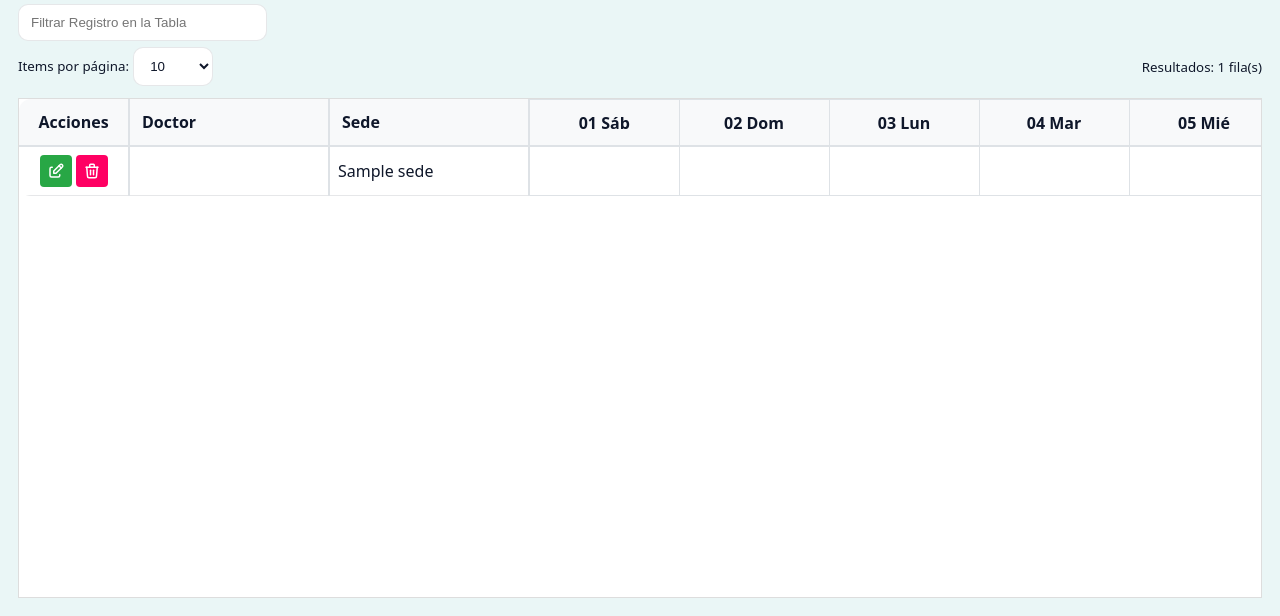
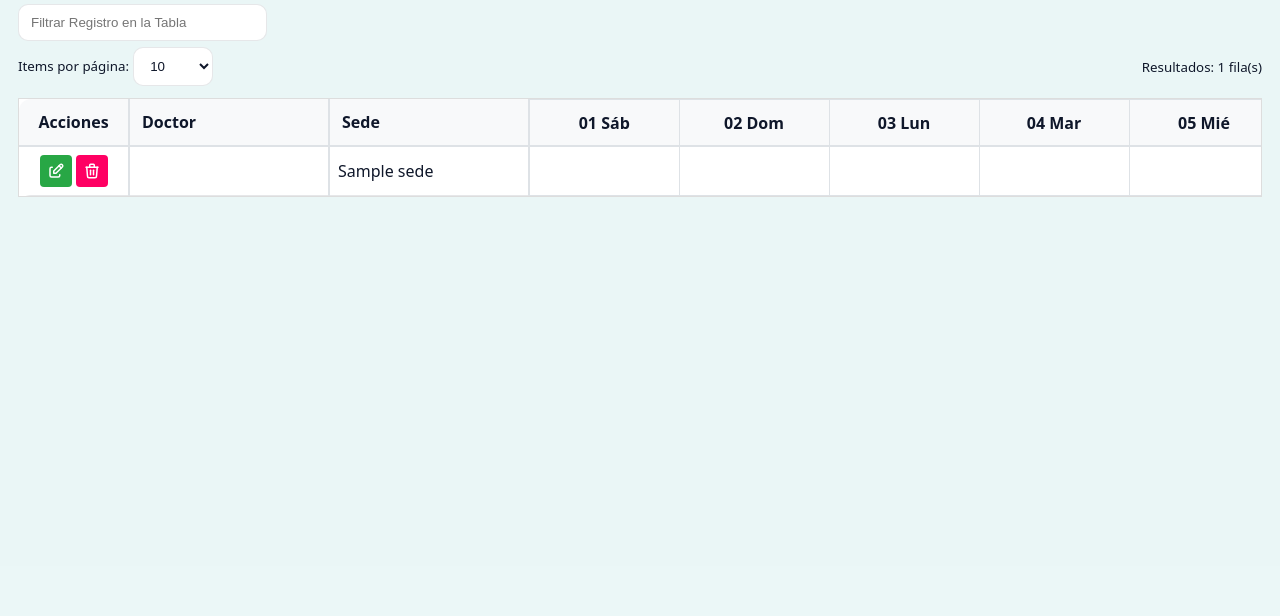
Before and after one commit to ChriCass/citas-medicas, a PHP site: template views/horarios_doctores/index.php in a window 1280 px wide. Shown: the part 234-850 px from the top of the page. After the commit the page ends 431 px from the top, so only its background shows below. Run offline with PHP 8.4, Linux system fonts and the light colour scheme; the template is opened without the code that fills it: most values are stand-ins (such as "Sample title", 1, 10 or a date in 2020).

Commit message:
update ui table schedule

```diff
--- a/views/horarios_doctores/index.php
+++ b/views/horarios_doctores/index.php
@@ -96,9 +96,9 @@ $weekdayMap = [1=>'lunes',2=>'martes',3=>'miércoles',4=>'jueves',5=>'viernes',6
   <?php if (empty($rows)): ?>
     <div class="card"><div class="content"><p class="muted">No hay horarios registrados para el período seleccionado.</p></div></div>
   <?php else: ?>
-    <div style="position: relative; width: 100%; height: 500px; border: 1px solid #ddd; background: #fff; overflow: hidden;">
-      <div style="width: 100%; height: 100%; overflow-x: auto; overflow-y: auto;">
-        <table class="table" style="border-collapse: collapse; border-spacing: 0; width: max-content; min-width: 100%;">
+    <div style="position: relative; width: 100%; border: 1px solid #ddd; background: #fff;">
+      <div style="width: 100%; overflow-x: auto; overflow-y: visible; scrollbar-gutter: stable;">
+        <table class="table" style="border-collapse: collapse; border-spacing: 0; width: max-content;">
           <thead>
             <tr>
               <th style="position: sticky; top: 0; left: 0; background: #f8f9fa; z-index: 3; width: 110px; text-align: center; border-right: 2px solid #dee2e6; border-bottom: 2px solid #dee2e6;">Acciones</th>
@@ -110,7 +110,7 @@ $weekdayMap = [1=>'lunes',2=>'martes',3=>'miércoles',4=>'jueves',5=>'viernes',6
                 $w = (int)date('N', strtotime($dateStr));
                 $label = $short . ' ' . ucfirst(mb_substr($weekdayMap[$w],0,3,'UTF-8'));
             ?>
-              <th style="position: sticky; top: 0; background: #f8f9fa; z-index: 2; padding: 8px; text-align: center; min-width: 150px; border: 1px solid #dee2e6; border-bottom: 2px solid #dee2e6;"><?= $label ?></th>
+              <th style="padding: 8px; text-align: center; min-width: 150px; background: #f8f9fa; border: 1px solid #dee2e6; border-bottom: 2px solid #dee2e6;"><?= $label ?></th>
             <?php endfor; ?>
           </tr>
         </thead>
```
